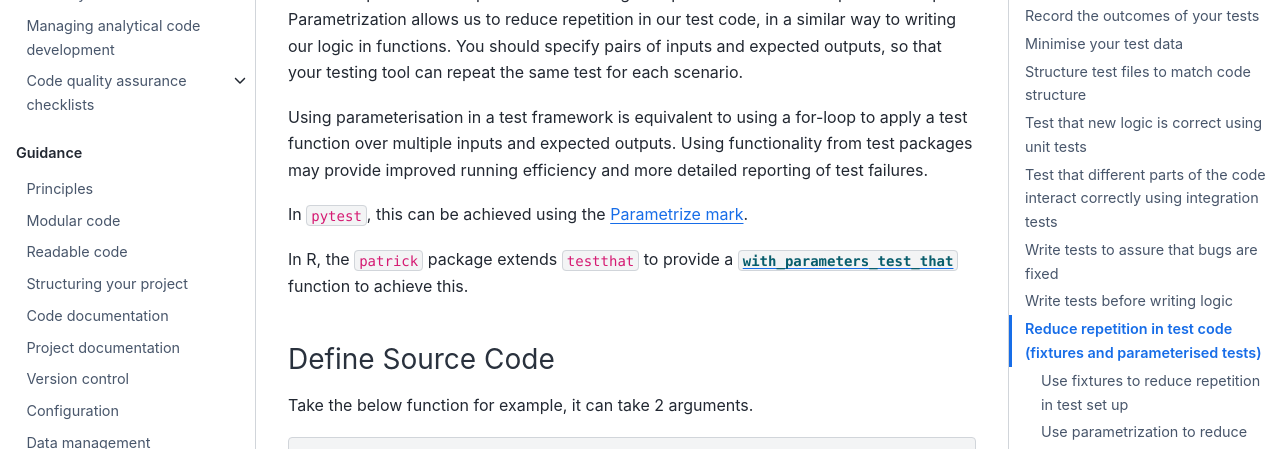
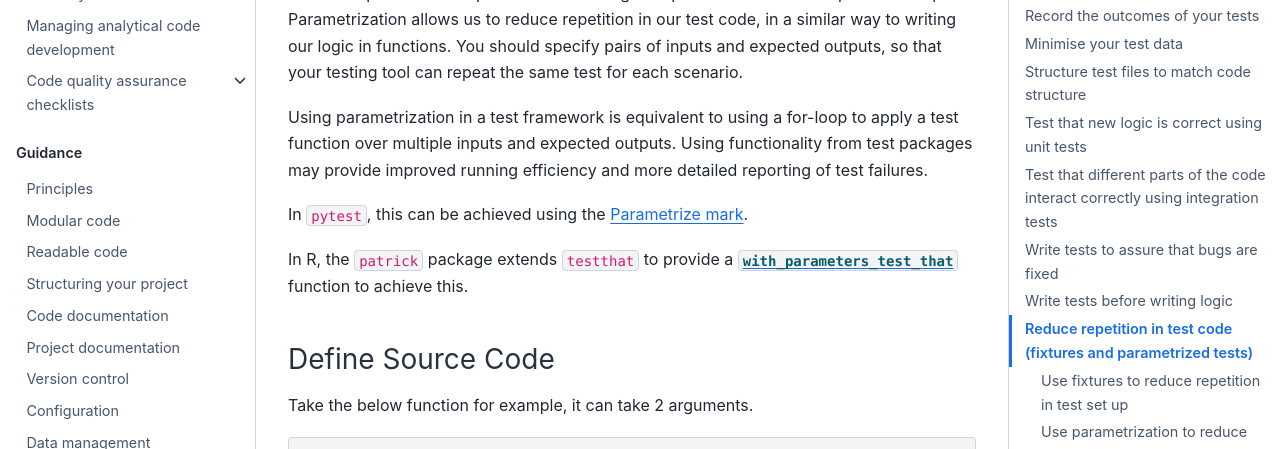
Before and after one commit to best-practice-and-impact/qa-of-code-guidance, a Jupyter Book: the page built from book/testing_code.md, in a window 1280 px wide and 900 px high, scrolled down 11520 px. Shown: the part 153-602 px from the top of the window. Built offline with Jupyter Book 1.0.4 settings and Sphinx 7.4.7 and the Sphinx Book theme 1.1.4, drawn with Linux system fonts in a browser that asks for light colours; some of the changed text lies outside the part shown.

Commit message:
refactor: Consistent spelling of parametrize (yuck)

```diff
--- a/book/testing_code.md
+++ b/book/testing_code.md
@@ -372,7 +372,7 @@ TDD requires practice but is proven to produce clean, robust and adaptable code.
 [acceptance test driven development](https://en.wikipedia.org/wiki/Acceptance_test-driven_development)
 are extensions of TDD with a useful focus on user needs.
 
-## Reduce repetition in test code (fixtures and parameterised tests)
+## Reduce repetition in test code (fixtures and parametrized tests)
 
 Where possible, reduce repetition in your tests. Tests are code too, so you should still [make this code reusable](functions).
 As with functional code, test code is much easier to maintain when it is modular and reusable.
@@ -450,7 +450,7 @@ Similar steps are often repeated when testing multiple combinations of inputs an
 Parametrization allows us to reduce repetition in our test code, in a similar way to writing our logic in functions.
 You should specify pairs of inputs and expected outputs, so that your testing tool can repeat the same test for each scenario.
 
-Using parameterisation in a test framework is equivalent to using a for-loop to apply a test function over multiple inputs and expected outputs.
+Using parametrization in a test framework is equivalent to using a for-loop to apply a test function over multiple inputs and expected outputs.
 Using functionality from test packages may provide improved running efficiency and more detailed reporting of test failures.
 
 In `pytest`, this can be achieved using the [Parametrize mark](https://docs.pytest.org/en/stable/parametrize.html).
```
